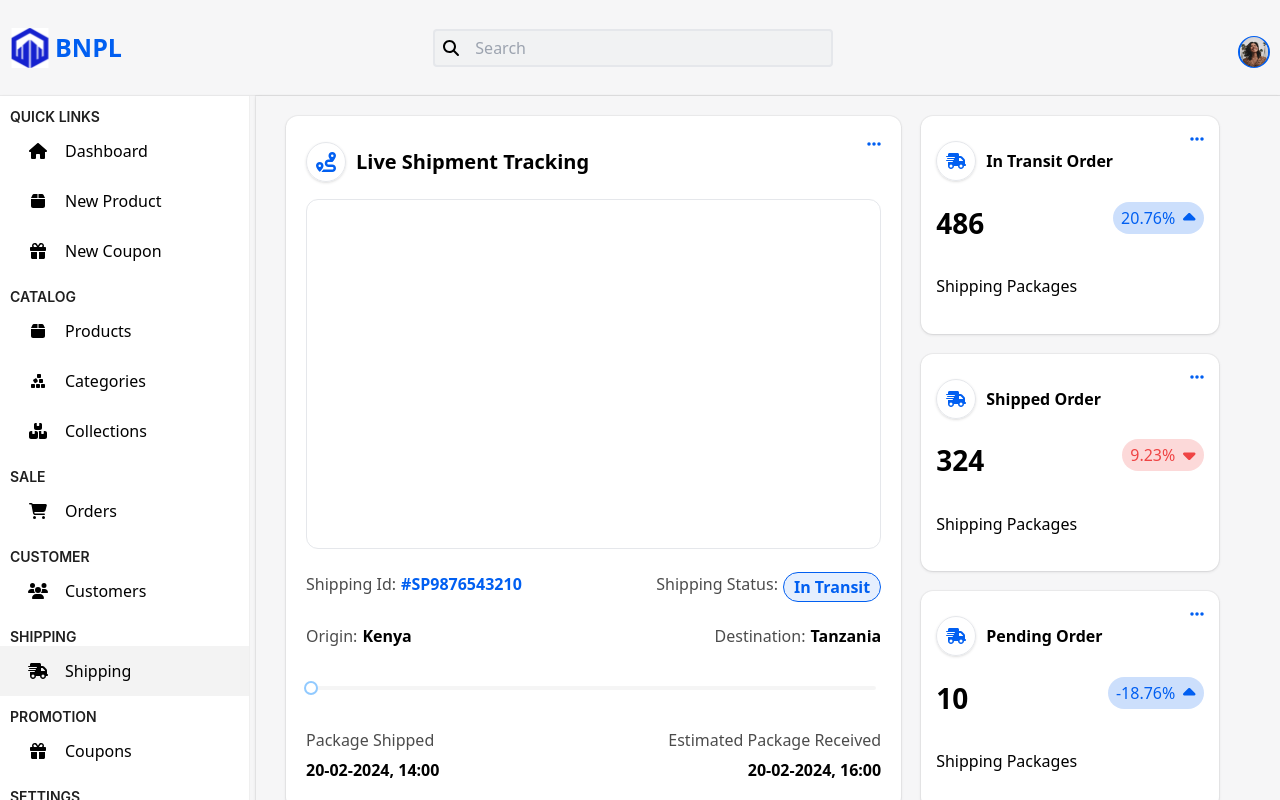
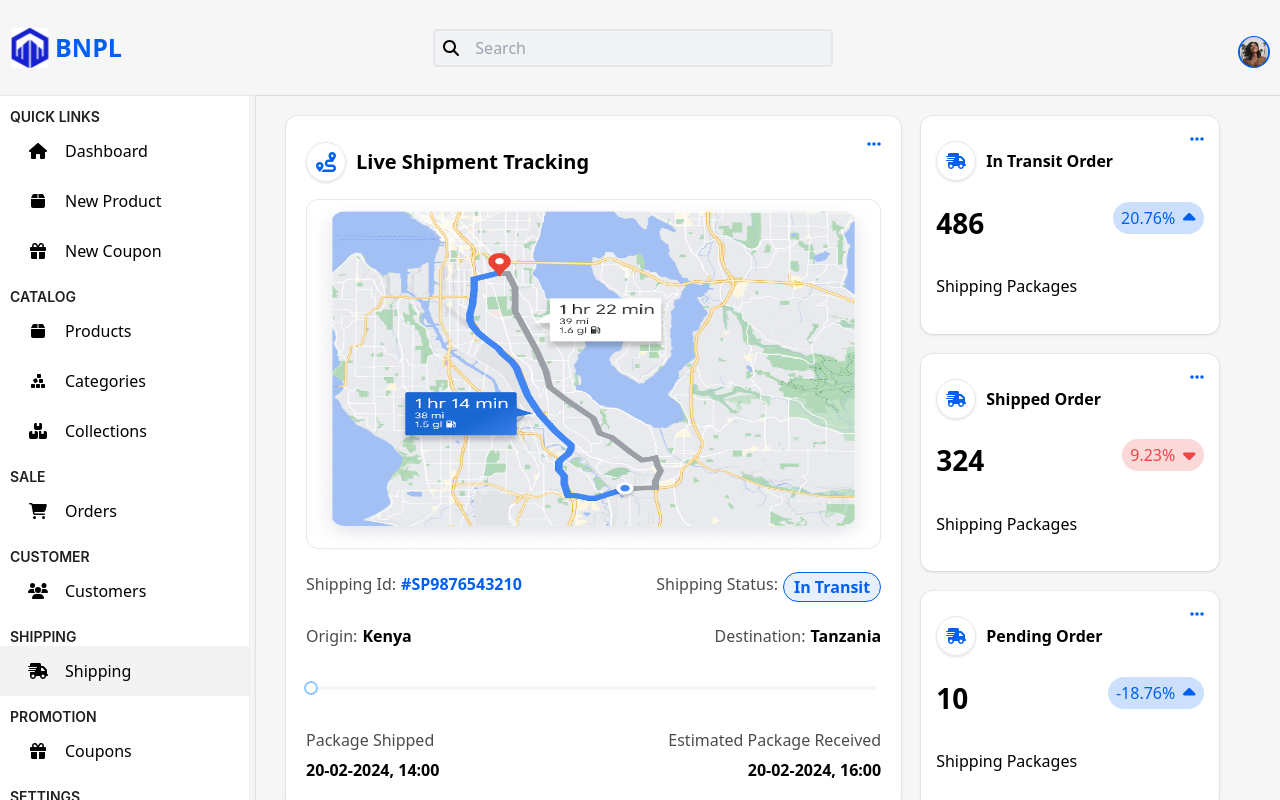
Before and after one commit to GENESIS2540/Fintech, a React (Create React App) app: page /admin in a window 1280 px wide. Both pictures are taken after a click on the link "Shipping". Built offline with nearby package versions, Linux system fonts and the light colour scheme.

Commit message:
added a map

```diff
--- a/src/pages/admin/components/shipping/Shipping.jsx
+++ b/src/pages/admin/components/shipping/Shipping.jsx
@@ -11,6 +11,7 @@ import React from "react";
 import CostChart from "./CostChart";
 import { Slider } from "antd";
 import MyMapComponent from "./TrackingMaps";
+import mapImg from '../../assets/images/unnamed.png'
 
 const Shipping = ({ handleSidebarClickSecond }) => {
   return (
@@ -30,7 +31,7 @@ const Shipping = ({ handleSidebarClickSecond }) => {
             />
           </div>
           <div className="rounded-xl  md:w-[100%] h-[300px] md:h-[350px] overflow-hidden border">
-
+          <img className="h-[300px] md:h-[350px] w-[100%]" src={mapImg} alt="map"/>
           </div>
           <div className="md:flex grid gap-[10px] justify-between">
             <div className="flex gap-[5px]">
```
Also changed, not shown: src/pages/admin/assets/images/unnamed.png (added).
